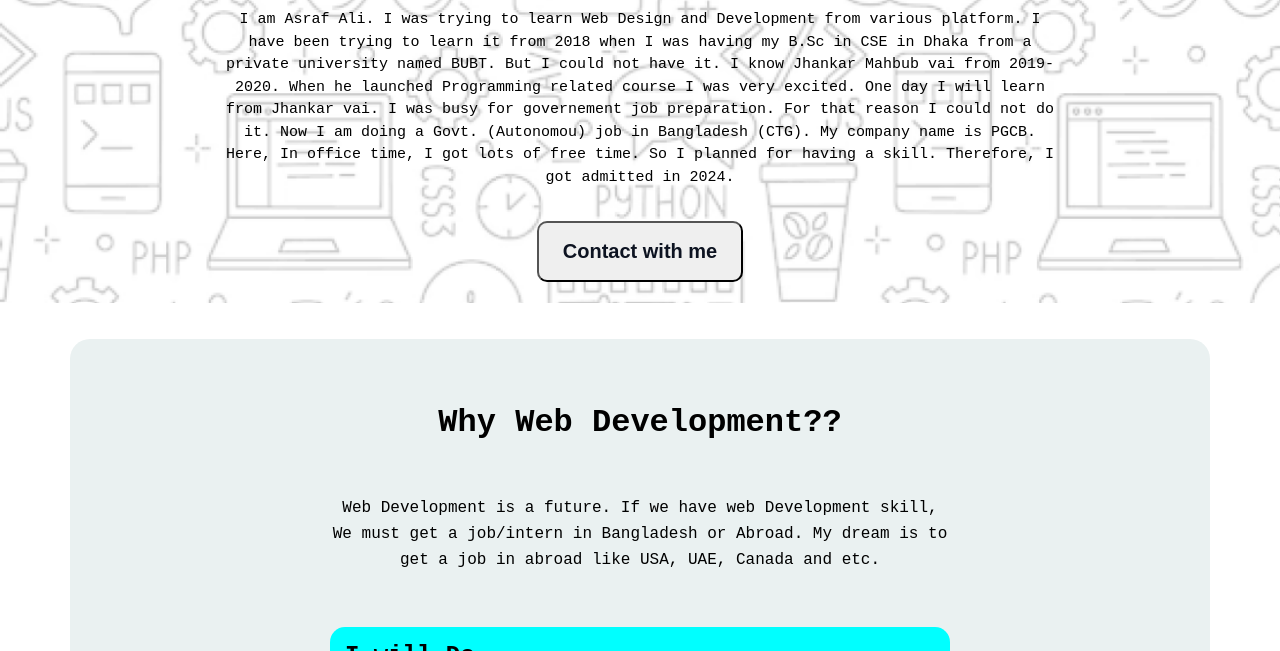
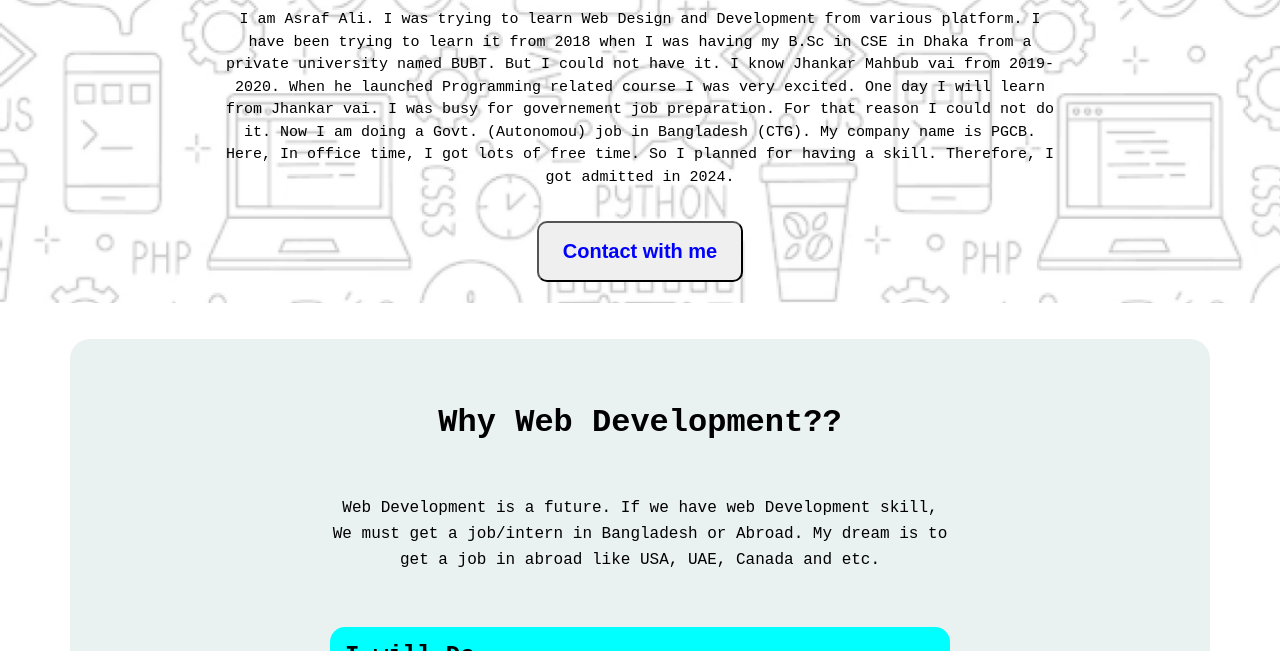
Before and after one commit to aliasrafbd/webdev-assignment-01, a plain HTML site: page index.html in a window 1280 px wide. In both pictures the pointer is over the input "Contact with me". Shown: the part 590-1241 px from the top of the page. Drawn offline with Linux system fonts and the light colour scheme; a web font is replaced by a local one.

Commit message:
update contact for me button

```diff
--- a/styles/assignment-01.css
+++ b/styles/assignment-01.css
@@ -63,6 +63,13 @@ nav .nav-title {
     padding: 26px 221px 150px;
 
 }
+
+.banner-content input:hover {
+    cursor: pointer;
+    color: blue;
+}
+
+
 
 .banner-title {
     font-weight: 800;
```
